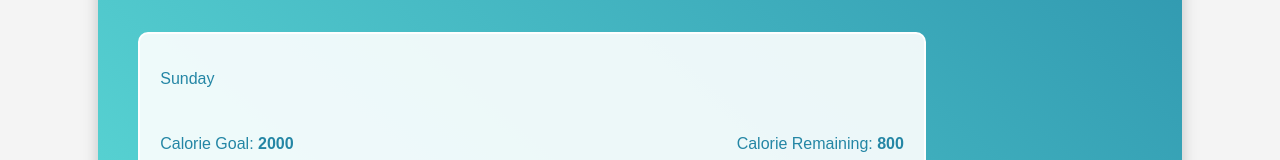
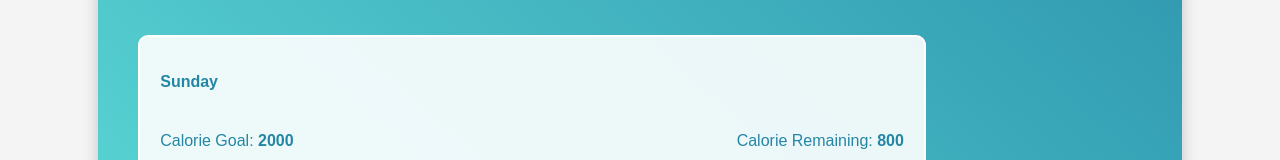
Before and after one commit to ZackAlaoui/COP4331_LargeProject, a React (Vite) app in the folder frontend/: page /homepage in a window 1280 px wide. Shown: the part 467-627 px from the top of the page. Built offline with nearby package versions, Linux system fonts and the light colour scheme.

Commit message:
Format fix

```diff
--- a/frontend/src/components/Home.css
+++ b/frontend/src/components/Home.css
@@ -91,6 +91,12 @@ body {
         cursor: pointer;
         background-color: #e3e3e3;
     }
+
+#currentDayInBox {
+    font-size: 16px;
+    font-weight: bold;
+    margin-bottom: 10px;
+}
 
 /* Current Weight and Goal Weight Section */
 .weightInfo {
--- a/frontend/src/components/Home.tsx
+++ b/frontend/src/components/Home.tsx
@@ -240,7 +240,7 @@ function WellnessPro() {
       <div className="mainContent">
         {/* Calorie Tracker Section */}
         <div className="calorieTracker">
-          <p>{currentDay}</p>
+          <p id="currentDayInBox">{currentDay}</p>
           <div className="calorieGoalRow">
             <p>
               Calorie Goal: <strong>2000</strong>
```
